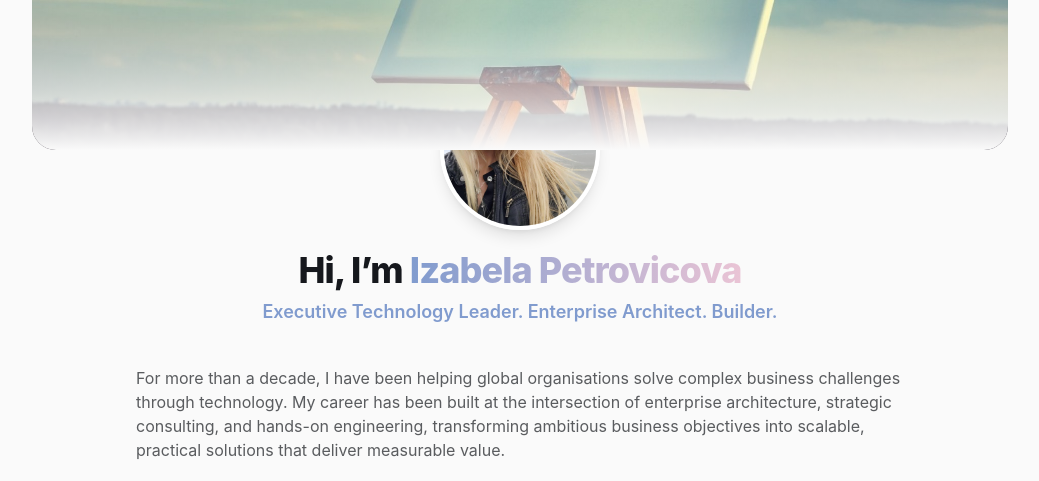
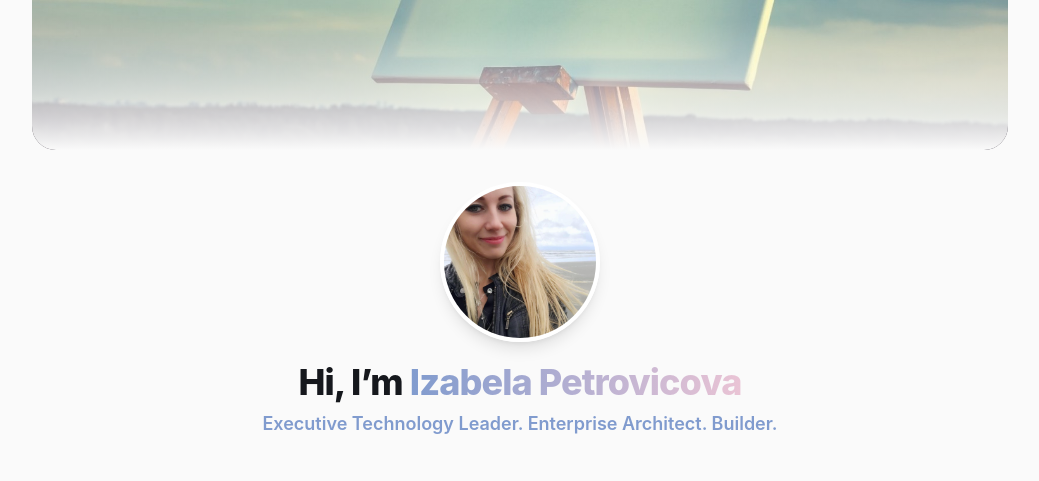
Before and after one commit to izabelacloud/React-Portfolio, a React (Vite) app: page / in a window 1280 px wide. Shown: the part 215-696 px from the top of the page, without its empty margins (120-1159 px from the left). Built offline with nearby package versions, Linux system fonts and the light colour scheme; no server answers.

Commit message:
Fix profile photo hidden under banner and misaligned What I Bring tiles

```diff
--- a/src/pages/About.jsx
+++ b/src/pages/About.jsx
@@ -10,14 +10,14 @@ export default function About() {
         <div className="absolute inset-0 bg-gradient-to-t from-surface via-surface/20 to-transparent dark:from-surface-dark dark:via-surface-dark/30" />
       </div>
 
-      <div className="flex flex-col items-center text-center">
+      <div className="relative z-10 flex flex-col items-center text-center">
         <motion.img
           initial={{ opacity: 0, scale: 0.9 }}
           animate={{ opacity: 1, scale: 1 }}
           transition={{ duration: 0.5 }}
           src={userImage}
           alt="Izabela Petrovicova"
-          className="-mt-16 h-32 w-32 flex-none rounded-full border-4 border-white object-cover shadow-lg sm:-mt-20 sm:h-40 sm:w-40 dark:border-white/10"
+          className="mt-8 h-32 w-32 flex-none rounded-full border-4 border-white object-cover shadow-lg sm:h-40 sm:w-40 dark:border-white/10"
         />
 
         <motion.div
@@ -90,7 +90,7 @@ export default function About() {
         className="mx-auto mt-12 max-w-3xl"
       >
         <h2 className="text-xl font-bold">What I Bring</h2>
-        <div className="mt-4 flex flex-wrap gap-2">
+        <div className="mt-4 flex flex-wrap items-start gap-2">
           {[
             'Enterprise & Solution Architecture',
             'Salesforce Technical Leadership',
@@ -107,7 +107,7 @@ export default function About() {
           ].map((tag) => (
             <span
               key={tag}
-              className="rounded-full bg-primary/10 px-3 py-1 text-sm font-semibold text-primary dark:bg-primary/20"
+              className="flex-none rounded-full bg-primary/10 px-3 py-1 text-sm font-semibold text-primary dark:bg-primary/20"
             >
               {tag}
             </span>
```
